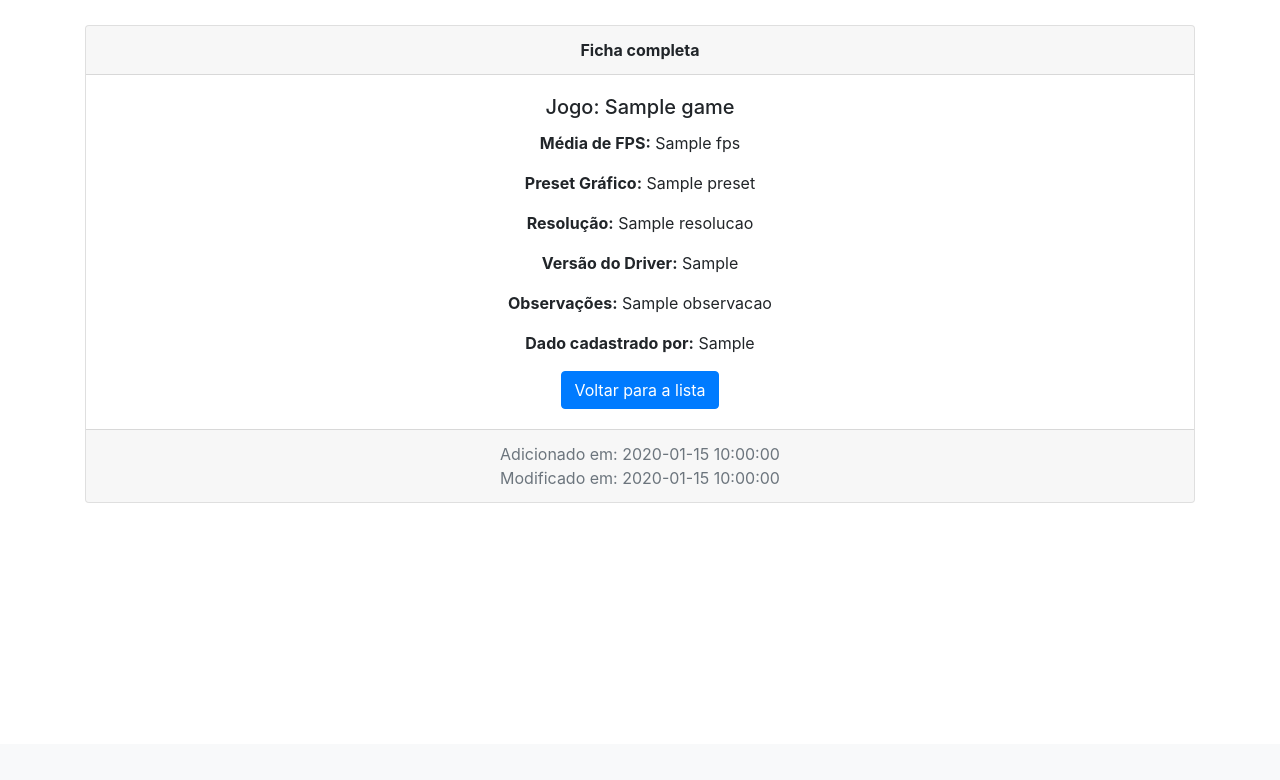
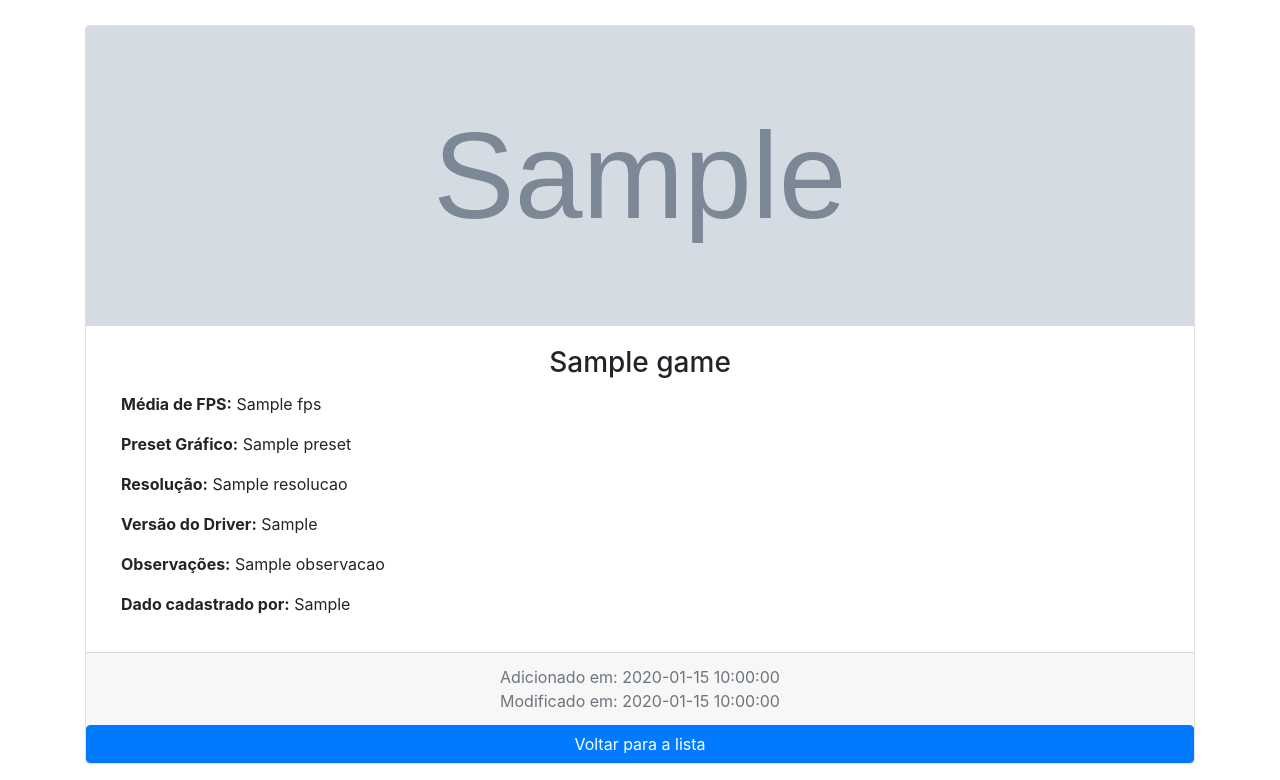
Before and after one commit to RafaelMoreira96/lista-aspire5, a Laravel app: template resources/views/show.blade.php in a window 1280 px wide. Shown: the part 56-836 px from the top of the page. Before the commit the page ends 559 px from the top, so only its background shows below. Run offline with Laravel 8, Linux system fonts and the light colour scheme; the template is opened without the code that fills it: most values are stand-ins (such as "Sample title", 1, 10 or a date in 2020); grey boxes marked "Sample" are stand-in pictures; some libraries are stand-ins or nearby versions.

Commit message:
Alterações no banco de dados e layout de visualizar jogo

```diff
--- a/app/Http/Controllers/GameController.php
+++ b/app/Http/Controllers/GameController.php
@@ -45,6 +45,7 @@ class GameController extends Controller
             'versao_driver' => 'required',
             'observacao' => 'nullable',
             'dado_cadastrado_por' => 'nullable',
+            'img' => 'nullable'
         ]);
 
         // Operação para salvar
@@ -94,7 +95,7 @@ class GameController extends Controller
             'versao_driver' => 'required',
             'observacao' => 'nullable',
             'dado_cadastrado_por' => 'nullable',
-            'ip' => 'nullable'
+            'img' => 'nullable'
         ]);
 
         // Operação para atualizar
--- a/app/Models/Game.php
+++ b/app/Models/Game.php
@@ -17,6 +17,7 @@ class Game extends Model
         'versao_driver',
         'observacao',
         'dado_cadastrado_por',
-        'ip'
+        'ip',
+        'img'
     ];
 }
--- a/resources/views/show.blade.php
+++ b/resources/views/show.blade.php
@@ -1,13 +1,18 @@
 @extends('layout')
 
 @section('content')
-    <div class="card text-center">
-        <div class="card-header">
-            <strong> Ficha completa </strong>
-        </div>
+    <div class="card mb-3">
+
+        @if ($game->img == null)
+            <img src="/img/sem_imagem.png" class="card-img-top" alt="..."
+                style="height: 300px; object-fit: cover; object-position: center;">
+        @else
+            <img src={{ $game->img }} class="card-img-top" alt="..."
+                style="height: 300px; object-fit: cover; object-position: center;">
+        @endif
+
         <div class="card-body">
-            <h5 class="card-title">Jogo: {{ $game->nome }}</h5>
-
+            <h3 class="card-title text-center"> {{ $game->nome }}</h3>
             <div class="col-xs-12 col-sm-12 col-md-12">
                 <div class="form-group">
                     <strong>Média de FPS:</strong>
@@ -44,13 +49,14 @@
                     {{ $game->dado_cadastrado_por }}
                 </div>
             </div>
+        </div>
 
-            <a href="/" class="btn btn-primary"> Voltar para a lista </a>
-        </div>
-        <div class="card-footer text-muted">
+        <div class="card-footer text-muted text-center">
             Adicionado em: {{ $game->created_at }}
             <br>
             Modificado em: {{ $game->updated_at }}
         </div>
+        <a href="/" class="btn btn-primary"> Voltar para a lista </a>
     </div>
-@endsection
+
+    @endsection
```
Also changed, not shown: resources/views/create.blade.php (+7 -0 lines), resources/views/edit.blade.php (+7 -0 lines), database/migrations/2020_11_25_172905_add_img_table_games.php (added), public/img/sem_imagem.png (added).
